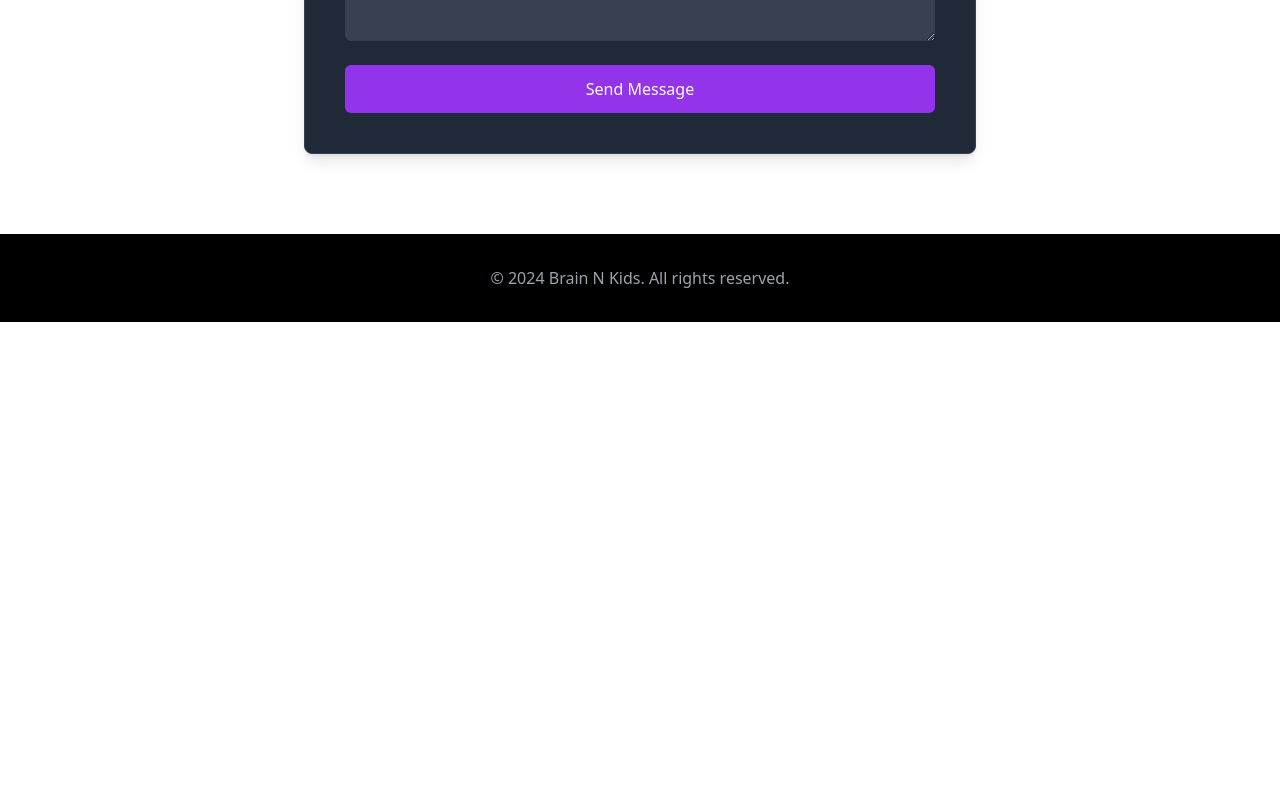
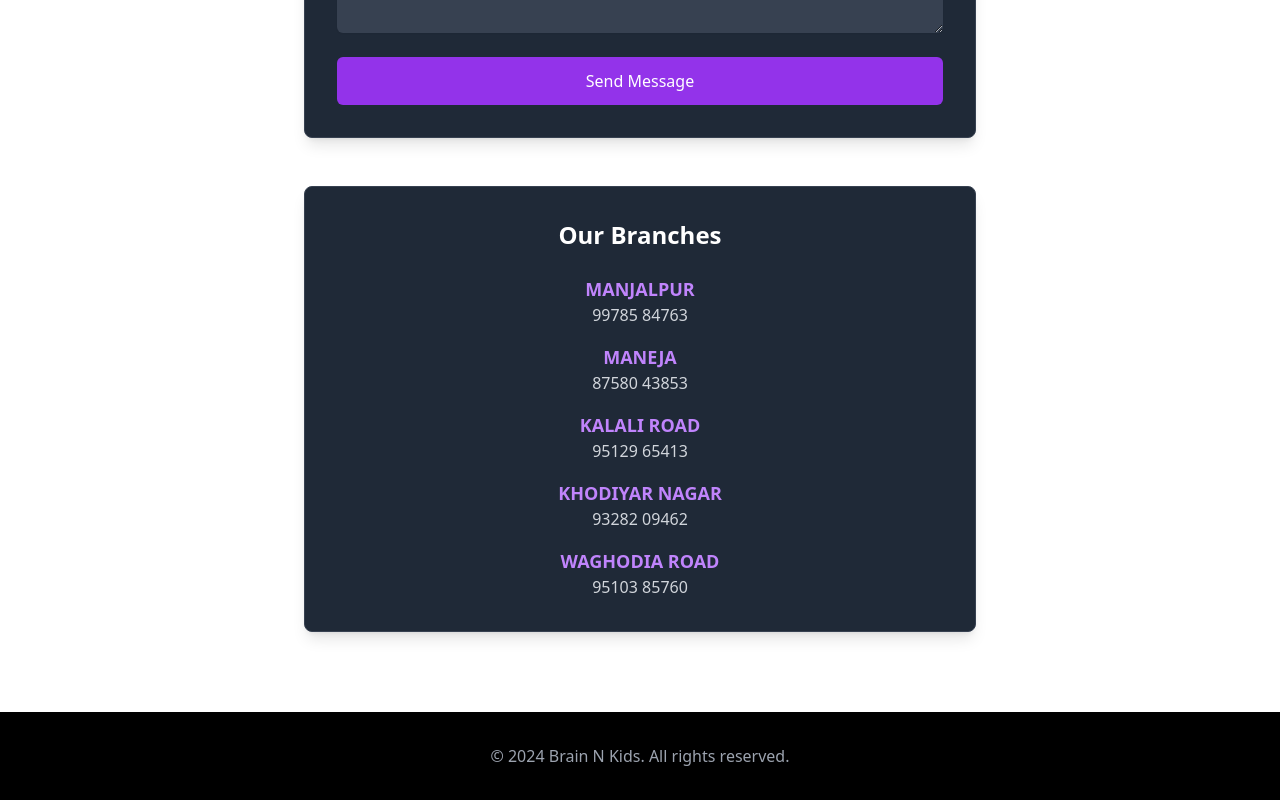
Before and after one commit to Tirth678/BrainNKids, a React (Vite) app: page / in a window 1280 px wide. Shown: the part 2716-3516 px from the top of the page. Before the commit the page ends 3038 px from the top, so only its background shows below. Built offline with nearby package versions, Linux system fonts and the light colour scheme.

Commit message:
added Our Branches section after contsct form

```diff
--- a/src/components/ContactForm.tsx
+++ b/src/components/ContactForm.tsx
@@ -23,7 +23,8 @@ const ContactForm = () => {
   };
 
   return (
-    <div className="max-w-2xl mx-auto bg-gray-800 rounded-lg shadow-lg p-10 border border-gray-700">
+    <div className="space-y-12">
+      <div className="max-w-2xl mx-auto bg-gray-800 rounded-lg shadow-lg p-8 border border-gray-700">
         <form onSubmit={handleSubmit} className="space-y-6">
           <div>
             <label htmlFor="name" className="block text-sm font-medium text-gray-300">
@@ -92,6 +93,34 @@ const ContactForm = () => {
           </button>
         </form>
       </div>
+
+      {/* Contact Information Section */}
+      <div className="max-w-2xl mx-auto bg-gray-800 rounded-lg shadow-lg p-8 border border-gray-700">
+        <h3 className="text-2xl font-bold text-center text-white mb-6">Our Branches</h3>
+        <div className="space-y-4">
+          <div className="text-center">
+            <p className="text-lg font-semibold text-purple-400">MANJALPUR</p>
+            <p className="text-gray-300">99785 84763</p>
+          </div>
+          <div className="text-center">
+            <p className="text-lg font-semibold text-purple-400">MANEJA</p>
+            <p className="text-gray-300">87580 43853</p>
+          </div>
+          <div className="text-center">
+            <p className="text-lg font-semibold text-purple-400">KALALI ROAD</p>
+            <p className="text-gray-300">95129 65413</p>
+          </div>
+          <div className="text-center">
+            <p className="text-lg font-semibold text-purple-400">KHODIYAR NAGAR</p>
+            <p className="text-gray-300">93282 09462</p>
+          </div>
+          <div className="text-center">
+            <p className="text-lg font-semibold text-purple-400">WAGHODIA ROAD</p>
+            <p className="text-gray-300">95103 85760</p>
+          </div>
+        </div>
+      </div>
+    </div>
   );
 };
 
```
Lines whose indentation alone changed are shown as unchanged.
